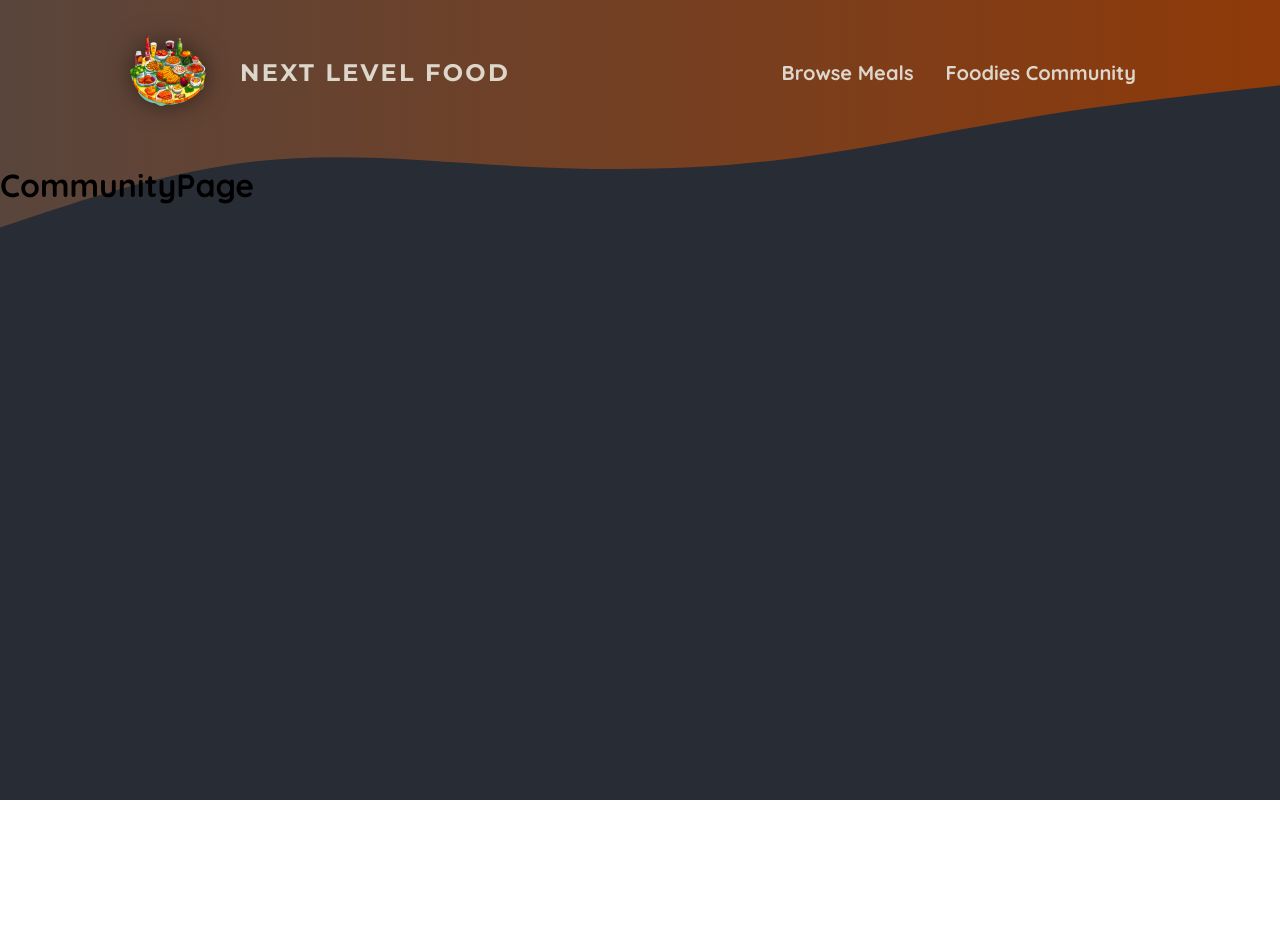
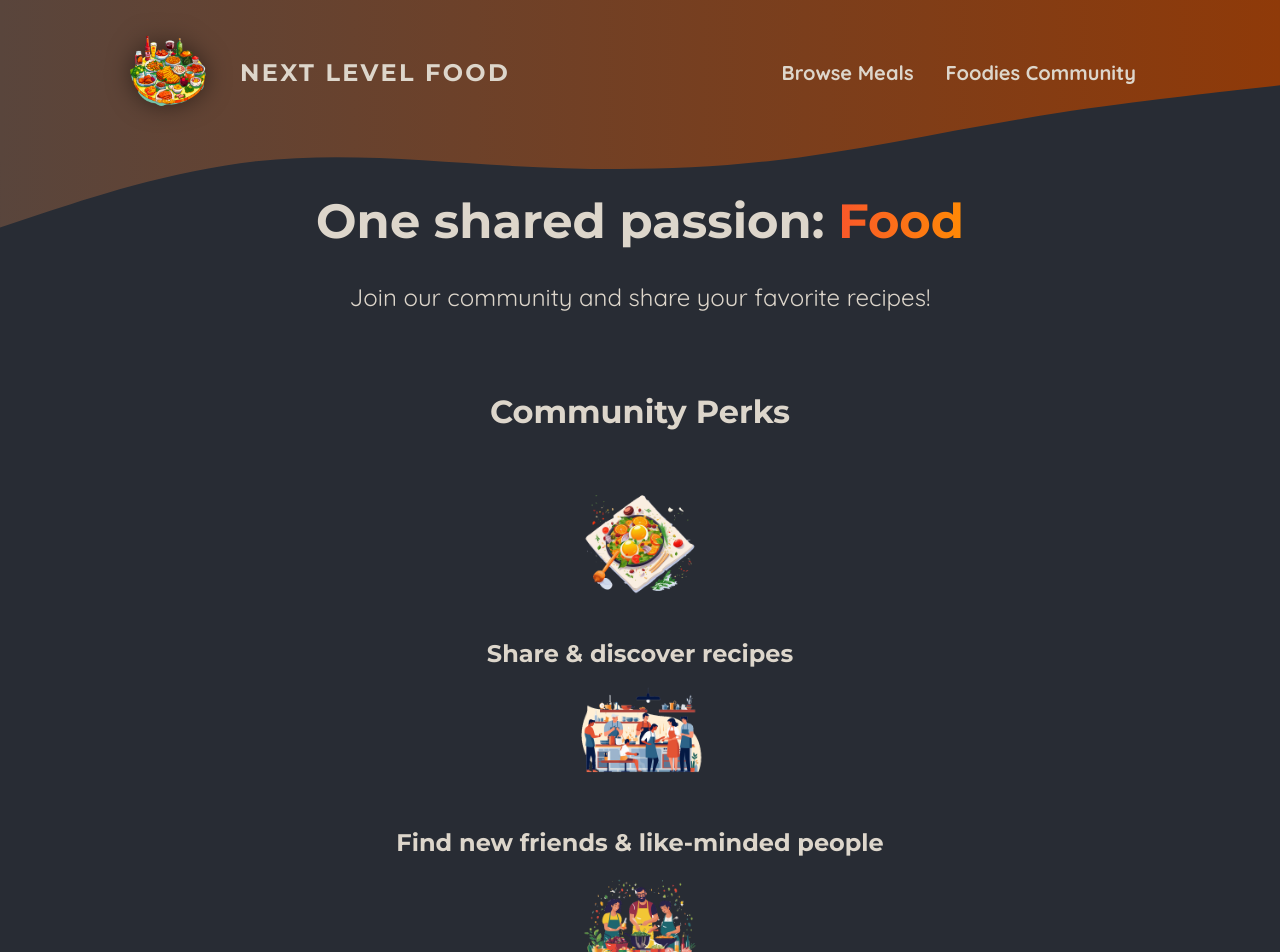
Before and after one commit to sonyerg/next-level-food, a Next.js app: page /community in a window 1280 px wide. Shown: the top 952 px of the page. Before the commit the page ends 800 px from the top, so only its background shows below. Built offline with nearby package versions, Linux system fonts and the light colour scheme.

Commit message:
added slideshow images in home page

```diff
--- /dev/null
+++ b/app/community/page.module.css
@@ -0,0 +1,61 @@
+.header {
+  gap: 3rem;
+  margin: 3rem auto 5rem auto;
+  width: 90%;
+  max-width: 75rem;
+  color: #ddd6cb;
+  font-size: 1.5rem;
+  text-align: center;
+}
+
+.header h1 {
+  font-family: "Montserrat", sans-serif;
+}
+
+.highlight {
+  background: linear-gradient(90deg, #f9572a, #ff8a05);
+  background-clip: text;
+  -webkit-background-clip: text;
+  -webkit-text-fill-color: transparent;
+}
+
+.main {
+  width: 90%;
+  max-width: 40rem;
+  margin: 0 auto;
+  text-align: center;
+}
+
+.main h2 {
+  font-family: "Montserrat", sans-serif;
+  font-size: 2rem;
+  margin-bottom: 3rem;
+  color: #ddd6cb;
+}
+
+.perks {
+  list-style: none;
+  margin: 3rem 0;
+  padding: 0;
+}
+
+.perks li {
+  display: flex;
+  flex-direction: column;
+  align-items: center;
+  gap: 2rem;
+}
+
+.perks img {
+  width: 8rem;
+  height: 8rem;
+  object-fit: contain;
+}
+
+.perks p {
+  font-family: "Montserrat", sans-serif;
+  font-size: 1.5rem;
+  font-weight: bold;
+  margin: 0;
+  color: #ddd6cb;
+}
--- a/app/community/page.tsx
+++ b/app/community/page.tsx
@@ -1,9 +1,40 @@
-import React from "react";
+import Image from "next/image";
+
+import mealIcon from "../../assets/icons/meal.png";
+import communityIcon from "../../assets/icons/community.png";
+import eventsIcon from "../../assets/icons/events.png";
+import classes from "./page.module.css";
 
 export default function CommunityPage() {
   return (
-    <main>
-      <h1>CommunityPage</h1>
-    </main>
+    <>
+      <header className={classes.header}>
+        <h1>
+          One shared passion: <span className={classes.highlight}>Food</span>
+        </h1>
+        <p>Join our community and share your favorite recipes!</p>
+      </header>
+      <main className={classes.main}>
+        <h2>Community Perks</h2>
+
+        <ul className={classes.perks}>
+          <li>
+            <Image src={mealIcon} alt="A delicious meal" />
+            <p>Share & discover recipes</p>
+          </li>
+          <li>
+            <Image src={communityIcon} alt="A crowd of people, cooking" />
+            <p>Find new friends & like-minded people</p>
+          </li>
+          <li>
+            <Image
+              src={eventsIcon}
+              alt="A crowd of people at a cooking event"
+            />
+            <p>Participate in exclusive events</p>
+          </li>
+        </ul>
+      </main>
+    </>
   );
 }
--- a/app/page.tsx
+++ b/app/page.tsx
@@ -1,11 +1,14 @@
 import Link from "next/link";
 import classes from "./page.module.css";
+import ImageSlideshow from "./components/images/image-slideshow";
 
 export default function Home() {
   return (
     <>
       <header className={classes.header}>
-        <div className={classes.slideshow}></div>
+        <div className={classes.slideshow}>
+          <ImageSlideshow />
+        </div>
         <div>
           <div className={classes.hero}>
             <h1>NextLevel food for NextLevel Foodies</h1>
```
Also changed, not shown: app/components/images/image-slideshow.module.css (added, +26 -0 lines), app/components/images/image-slideshow.tsx (added, +52 -0 lines).
